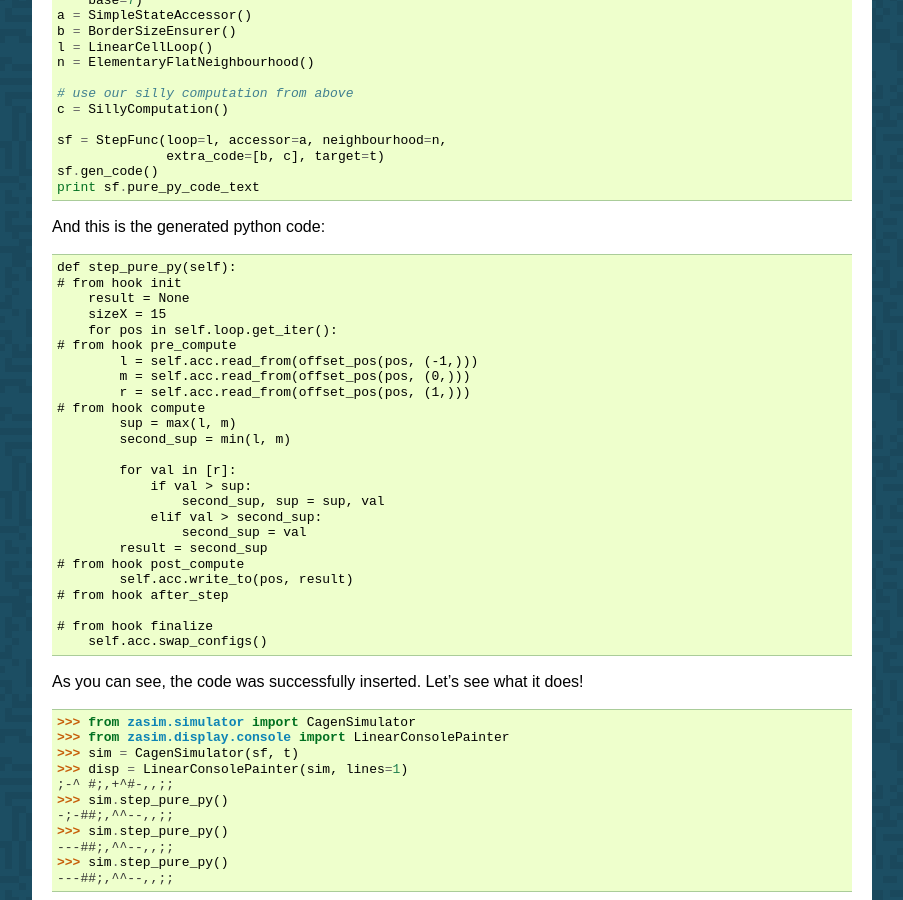
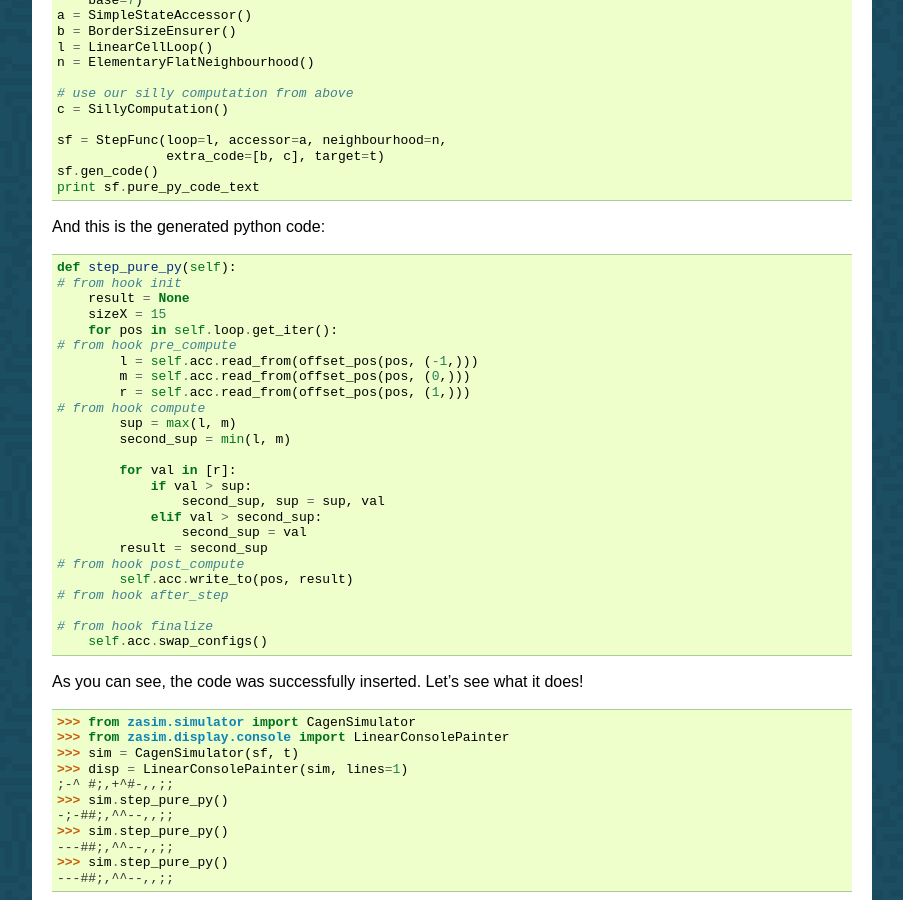
Before and after one commit to timo/zasim, a Sphinx documentation site: the page built from docs/tutorial/custom_computation.rst, in a window 1280 px wide and 900 px high, scrolled down 1107 px. Shown: the whole window, without its empty margins (198-1101 px from the left). Built offline with Sphinx 7.4.7, drawn with Linux system fonts in a browser that asks for light colours; formulas are drawn with MathJax 3; part of the change alters nothing that is shown.

```diff
--- a/docs/tutorial/custom_computation.rst
+++ b/docs/tutorial/custom_computation.rst
@@ -82,10 +82,37 @@ Now we can feed that into a StepFunc and see what happens.
     sf.gen_code()
     print sf.pure_py_code_text
 
-And this is the generated python code:
+And this is the generated python code::
+
+    def step_pure_py(self):
+    # from hook init
+        result = None
+        sizeX = 15
+        for pos in self.loop.get_iter():
+    # from hook pre_compute
+            l = self.acc.read_from(offset_pos(pos, (-1,)))
+            m = self.acc.read_from(offset_pos(pos, (0,)))
+            r = self.acc.read_from(offset_pos(pos, (1,)))
+    # from hook compute
+            sup = max(l, m)
+            second_sup = min(l, m)
+
+            for val in [r]:
+                if val > sup:
+                    second_sup, sup = sup, val
+                elif val > second_sup:
+                    second_sup = val
+            result = second_sup
+    # from hook post_compute
+            self.acc.write_to(pos, result)
+    # from hook after_step
+
+    # from hook finalize
+        self.acc.swap_configs()
 
 .. testoutput:: a
     :options: +NORMALIZE_WHITESPACE
+    :hide:
 
     def step_pure_py(self):
     # from hook init
```
